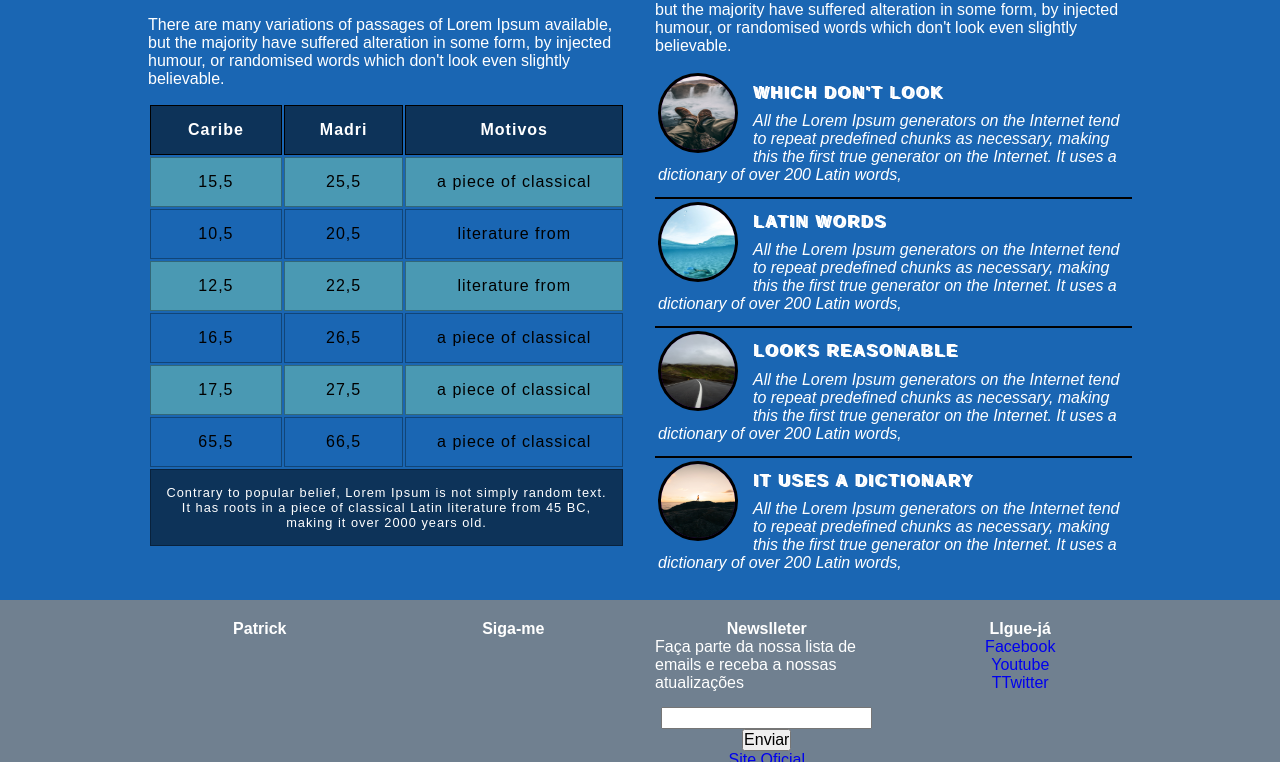
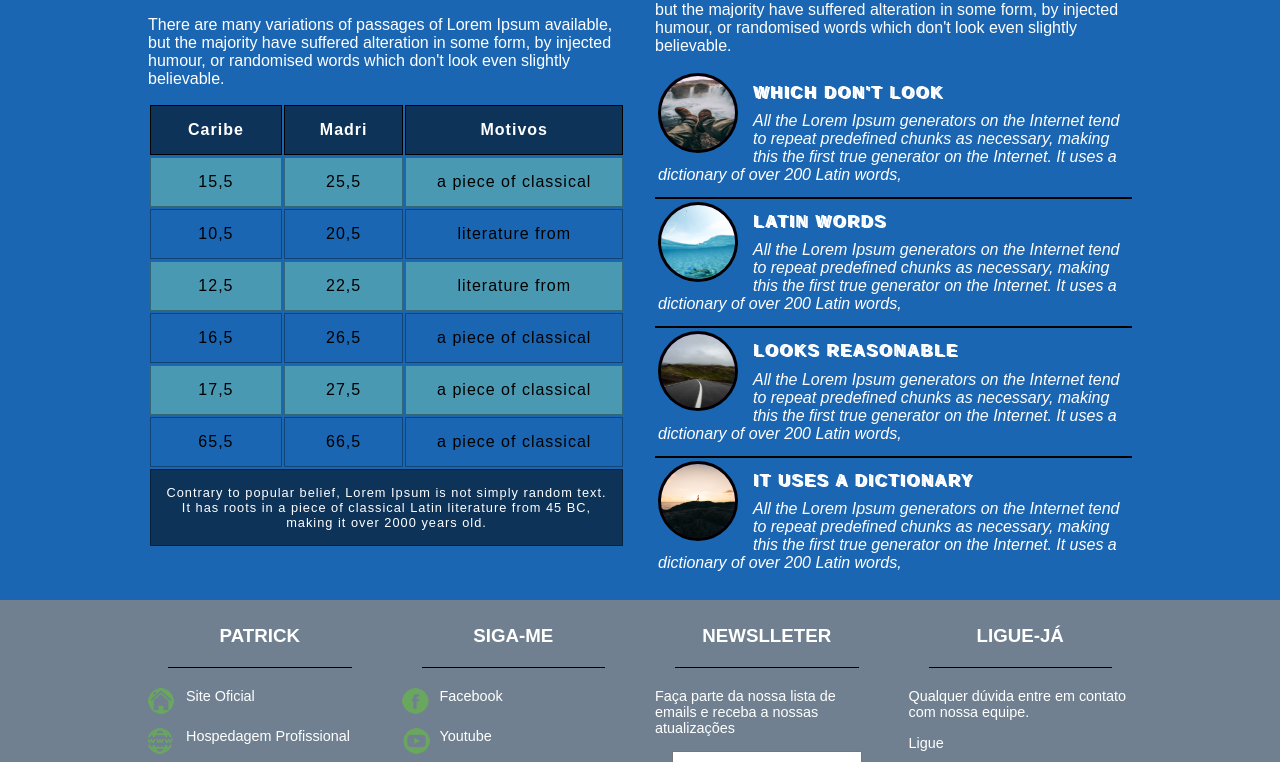
Before and after one commit to patrickbeltrao/curso-responsivo, a plain HTML site: page index.html in a window 1280 px wide. Shown: the part 2042-2804 px from the top of the page. Drawn offline with Linux system fonts and the light colour scheme.

Commit message:
inserindo icones no rodape

```diff
--- a/css/styles.css
+++ b/css/styles.css
@@ -28,6 +28,94 @@ p{
     text-align: left;
     margin-bottom: 15px;
 }
+
+
+
+
+/** FOOTER   **/
+
+.icones{
+    float: left;
+    width: 28px;
+    height: 26px;
+    background-image: url(../images/imagens/icones.png);
+}
+
+.iconeFace{
+    background-position: 0 0;
+
+}
+
+.iconeTube{
+    background-position: 28px 0;
+
+}
+
+.iconeTwitter{
+    background-position: 112px 0;
+
+}
+
+.iconeHome{
+    background-position: 140px 26px;
+}
+
+.iconeHost{
+    background-position: 110px 26px;
+}
+
+
+
+footer{
+    font-size: .9em;
+
+}
+
+footer h4{
+    font-size: 1.3em;
+    text-transform: uppercase;
+    padding-bottom: 20px;
+    margin: 20px;
+    border-bottom: 1px solid #000;
+
+}
+
+footer ul{
+    text-indent: 10px;
+
+}
+
+footer ul li{
+    text-align: left;
+    height: 40px;
+
+}
+
+footer ul li a{
+    color: #fff;
+
+}
+
+footer ul li a:hover{
+    font-weight: bold;
+    color: red;
+    text-decoration: underline;
+
+}
+
+
+
+
+
+
+
+
+
+
+
+
+
+
 
 
 
--- a/index.html
+++ b/index.html
@@ -345,23 +345,6 @@
             <article class="caixa-g-3 caixa-m-3">
                 <div class="caixa">
                     <h4>Patrick</h4>
-                </div>
-            </article>
-
-            <article class="caixa-g-3 caixa-m-3">
-                <div class="caixa">
-                    <h4>Siga-me</h4>
-                </div>
-            </article>
-
-            <article class="caixa-g-3 caixa-m-3">
-                <div class="caixa">
-                    <h4>Newslleter</h4>
-                    <p>Faça parte da nossa lista de emails e receba a nossas atualizações</p>
-                    <form action="" name="newsletter" method="POST">
-                        <input type="email" name="email" class="camponesletter">
-                        <input type="submit" value="Enviar" name="enviar" >
-                    </form>
                     <ul>
                         <li>
                             <span class="icones iconeHome"></span>
@@ -378,7 +361,7 @@
 
             <article class="caixa-g-3 caixa-m-3">
                 <div class="caixa">
-                    <h4>LIgue-já</h4>
+                    <h4>Siga-me</h4>
                     <ul>
                         <li>
                             <span class="icones iconeFace"></span>
@@ -392,9 +375,33 @@
 
                         <li>
                             <span class="icones iconeTwitter"></span>
-                            <a href="#" title="sss">TTwitter</a>
+                            <a href="#" title="sss">Twitter</a>
                         </li>
                     </ul>
+                </div>
+            </article>
+
+            <article class="caixa-g-3 caixa-m-3">
+                <div class="caixa">
+                    <h4>Newslleter</h4>
+                    <p>Faça parte da nossa lista de emails e receba a nossas atualizações</p>
+                    <form action="" name="newsletter" method="POST">
+                        <input type="email" name="email" class="camponesletter">
+                        <input type="submit" value="Enviar" name="enviar">
+                    </form>
+
+                </div>
+            </article>
+
+            <article class="caixa-g-3 caixa-m-3">
+                <div class="caixa">
+                    <h4>LIgue-já</h4>
+                    <p>Qualquer dúvida entre em contato com nossa equipe.</p>
+                    <div class="numero">
+                        <p>Ligue</p>
+                        <span>181</span>
+                    </div>
+
                 </div>
             </article>
 
```
